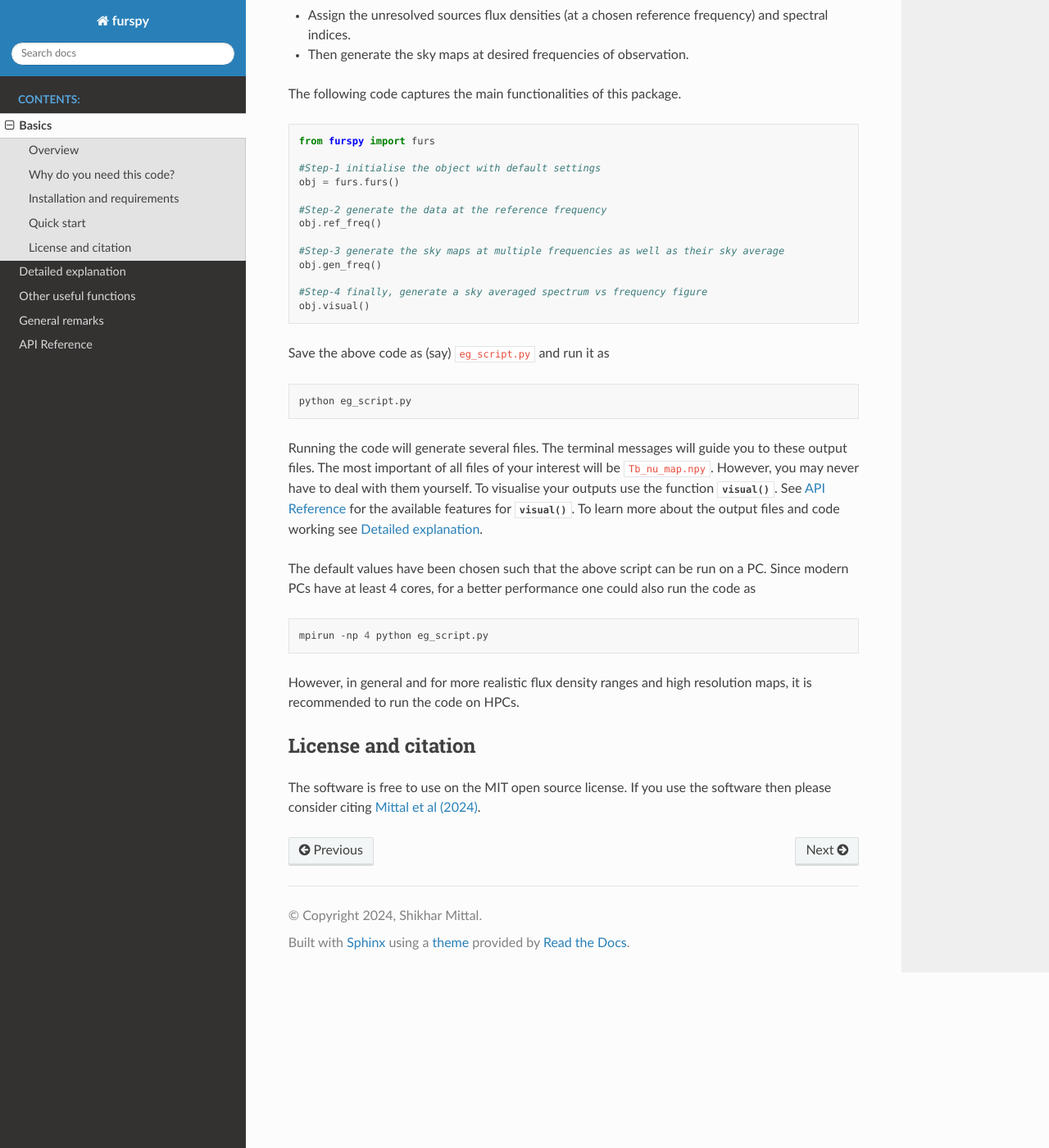
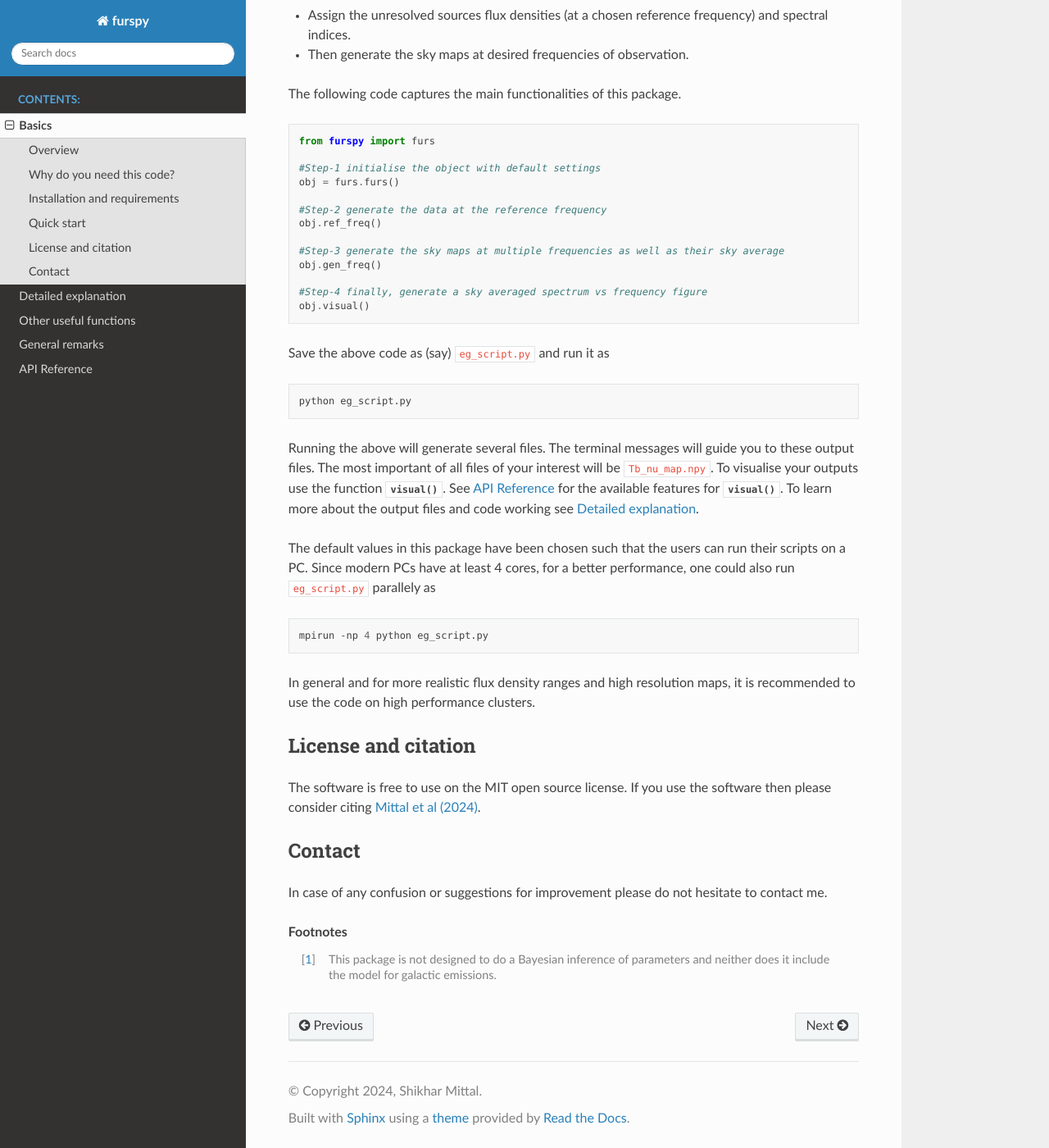
Before and after one commit to shikharmittal04/epspy, a Sphinx documentation site: the page built from docs/basics.rst, in a window 1280 px wide and 1400 px high, scrolled down 1116 px. Shown: the whole window at 82% size. Built offline with Sphinx 7.4.7 and the Read the Docs theme 2.0.0, drawn with Linux system fonts in a browser that asks for light colours; some of the changed text lies outside the part shown.

Commit message:
Updating

```diff
--- a/docs/basics.rst
+++ b/docs/basics.rst
@@ -5,7 +5,7 @@
 --------
 
 :Name: Foregrounds due to Unresolved Radio Sources
-:Author: Shikhar Mittal
+:Author: `Shikhar Mittal <https://sites.google.com/view/shikharmittal/home>`_
 :Homepage: https://github.com/shikharmittal04/furs
 
 Why do you need this code?
@@ -13,7 +13,7 @@
 
 Use this code to generate the Foregrounds due to Unresolved Radio Sources (FURS).
 
-A cosmological global 21-cm signal hides under foregrounds due to galactic and extragalactic emissions. These foregrounds can easily be 4 to 5 orders of magnitude higher than the signal of interest. For a reliable inference it is important to accurately model these foregrounds. While we have a reasonable understanding of galactic emission (typically fit as log-log polynomial), we do not understand the extragalactic contributions. This code models the foregrounds due to unresolved extragalactic radio sources.
+A cosmological global 21-cm signal hides under foregrounds due to galactic and extragalactic emissions. These foregrounds can easily be 4 to 5 orders of magnitude higher than the signal of interest. For a reliable inference it is important to accurately model these foregrounds. While we have a reasonable understanding of galactic emission (typically fit as log-log polynomial), we do not understand the extragalactic contributions. This package models the foregrounds due to unresolved extragalactic radio sources. [#f1]_
 
 Read more about it in the paper `Mittal et al (2024) <https://arxiv.org/abs/2311.03447>`_.
 
@@ -69,16 +69,25 @@
 
     python eg_script.py
 
-Running the code will generate several files. The terminal messages will guide you to these output files. The most important of all files of your interest will be ``Tb_nu_map.npy``. However, you may never have to deal with them yourself. To visualise your outputs use the function :func:`visual`. See :ref:`api` for the available features for :func:`visual`. To learn more about the output files and code working see :ref:`detexp`.
+Running the above will generate several files. The terminal messages will guide you to these output files. The most important of all files of your interest will be ``Tb_nu_map.npy``. To visualise your outputs use the function :func:`visual`. See :ref:`api` for the available features for :func:`visual`. To learn more about the output files and code working see :ref:`detexp`.
 
-The default values have been chosen such that the above script can be run on a PC. Since modern PCs have at least 4 cores, for a better performance one could also run the code as
+The default values in this package have been chosen such that the users can run their scripts on a PC. Since modern PCs have at least 4 cores, for a better performance, one could also run ``eg_script.py`` parallely as
 
 .. code:: bash
 
     mpirun -np 4 python eg_script.py
 
-However, in general and for more realistic flux density ranges and high resolution maps, it is recommended to run the code on HPCs.
+In general and for more realistic flux density ranges and high resolution maps, it is recommended to use the code on high performance clusters.
 
 License and citation
 --------------------
 The software is free to use on the MIT open source license. If you use the software then please consider citing `Mittal et al (2024) <https://arxiv.org/abs/2311.03447>`_.
+
+Contact
+-------
+
+In case of any confusion or suggestions for improvement please do not hesitate to contact me.
+
+.. rubric:: Footnotes
+
+.. [#f1] This package is not designed to do a Bayesian inference of parameters and neither does it include the model for galactic emissions.
```
Also changed, not shown: README.rst (+10 -5 lines).
